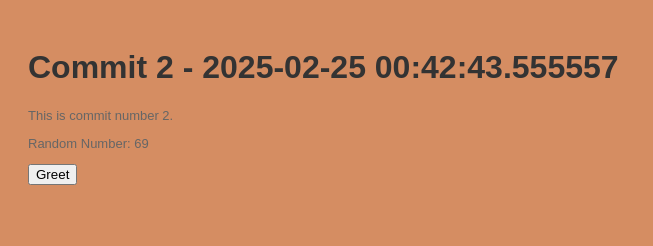
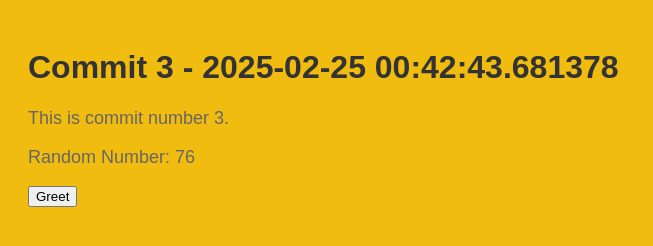
Before and after one commit to stiffs95/myrep-repo-20250225004240, a plain HTML site: page index.html in a window 1280 px wide. Shown: the whole page, without its empty margins (0-653 px from the left). Drawn offline with Linux system fonts and the light colour scheme.

Commit message:
📝 Commit 3 with HTML, CSS, and JS

```diff
--- a/index.html
+++ b/index.html
@@ -2,13 +2,13 @@
     <!DOCTYPE html>
     <html>
     <head>
-        <title>Commit 2 - 2025-02-25 00:42:43.555557</title>
+        <title>Commit 3 - 2025-02-25 00:42:43.681378</title>
         <link rel="stylesheet" href="style.css">
     </head>
     <body>
-        <h1>Commit 2 - 2025-02-25 00:42:43.555557</h1>
-        <p>This is commit number 2.</p>
-        <p>Random Number: 69</p>
+        <h1>Commit 3 - 2025-02-25 00:42:43.681378</h1>
+        <p>This is commit number 3.</p>
+        <p>Random Number: 76</p>
         <button onclick="greet()">Greet</button>
         <script src="script.js"></script>
     </body>
--- a/script.js
+++ b/script.js
@@ -2,4 +2,4 @@
     function greet() {
         alert('Hello from commit ' + commitNumber + '!');
     }
-    var commitNumber = 2;
+    var commitNumber = 3;
--- a/style.css
+++ b/style.css
@@ -1,7 +1,7 @@
 
     body {
         font-family: Arial, sans-serif;
-        background-color: #d58d62;
+        background-color: #f0bc0f;
         padding: 20px;
     }
     h1 {
@@ -9,5 +9,5 @@
     }
     p {
         color: #666;
-        font-size: 13px;
+        font-size: 18px;
     }
```
